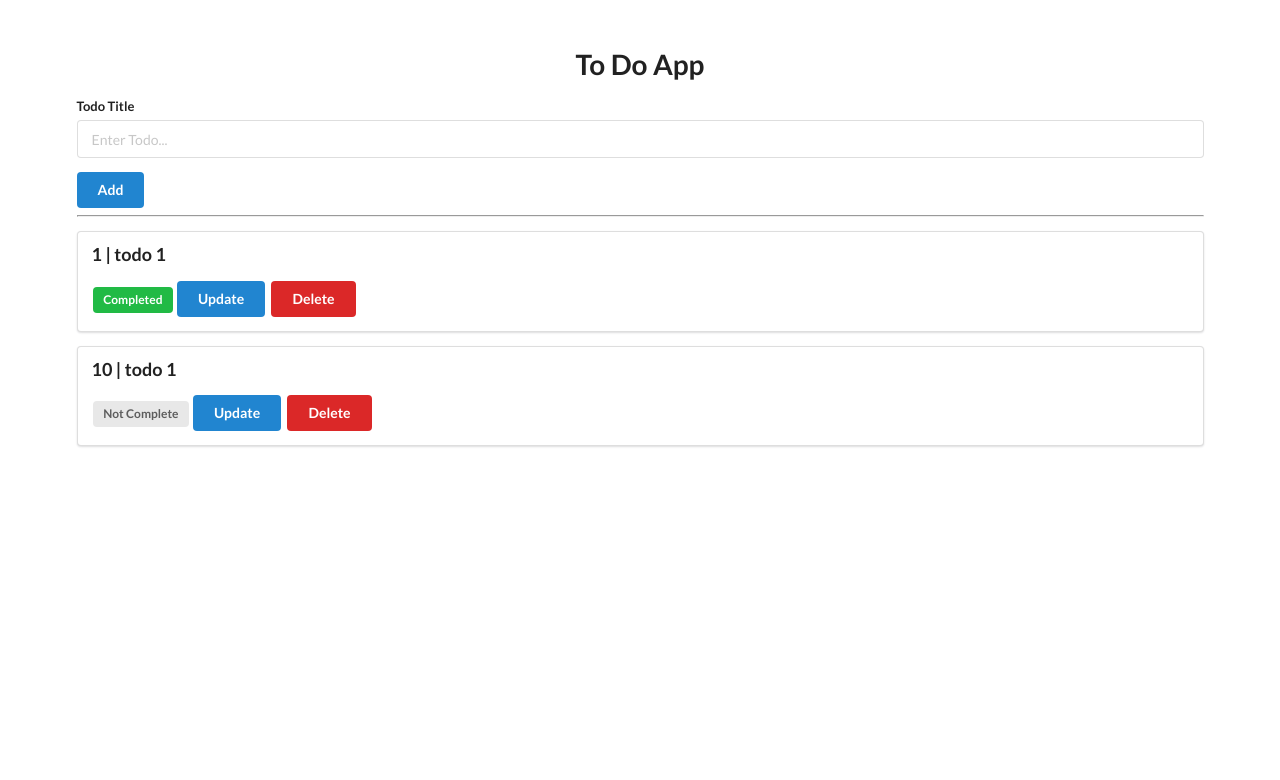
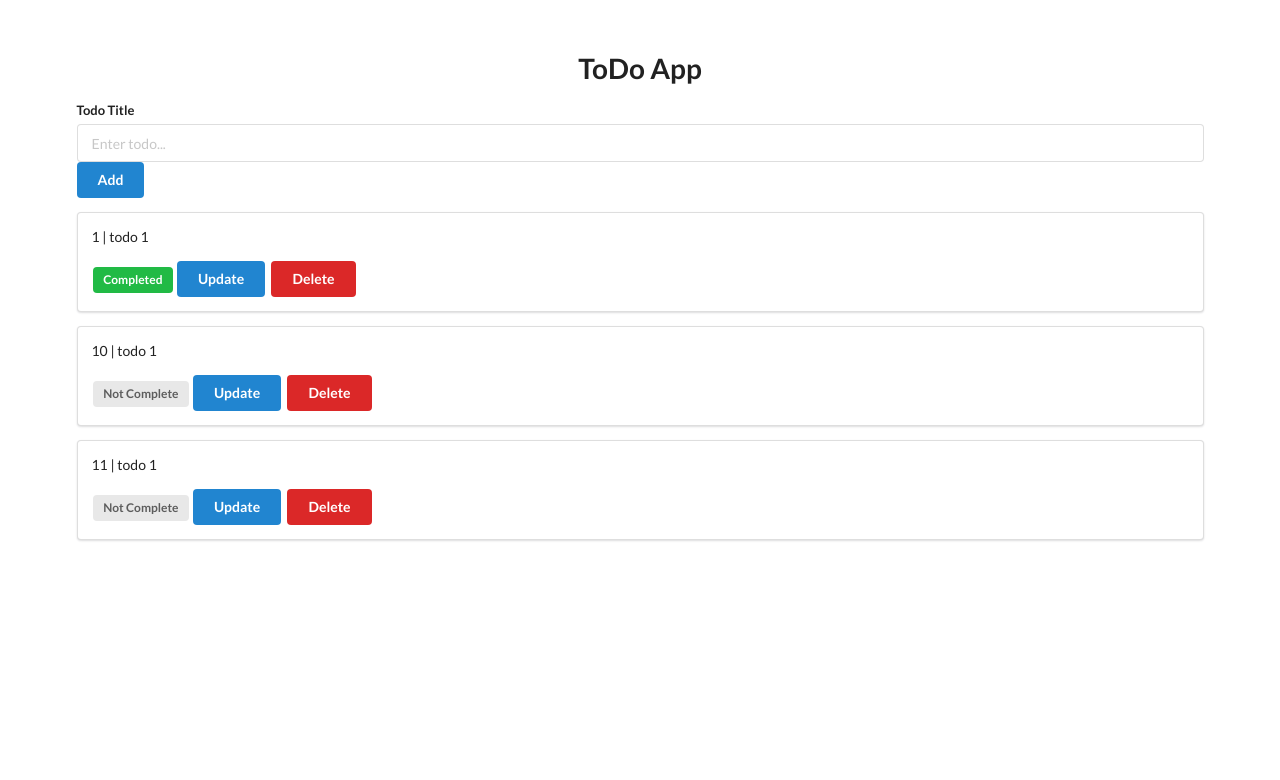
Before and after one commit to dl3918/flask-TODO, a Flask app: page / in a window 1280 px wide. Shown: the top 780 px of the page. Before the commit the page ends 447 px from the top, so only its background shows below. Run offline with Flask 3, Linux system fonts and the light colour scheme; data comes from the database, SQL or seed files in the repository; both versions use the stored data as it was after the commit.

Commit message:
finished

```diff
--- a/app.py
+++ b/app.py
@@ -4,47 +4,89 @@
 app = Flask(__name__)
 
 # config: a dictionary (as mentioned by the video tutorial) which stores manage setup variables
+# /// means relative path
 app.config['SQLALCHEMY_DATABASE_URI'] = 'sqlite:///db.sqlite'
 app.config['SQLALCHEMY_TRACK_MODIFICATIONS'] = False
-db = SQLAlchemy(app)
-
+db = SQLAlchemy(app) # create the actual database
 
 class Todo(db.Model):
-    id = db.Column(db.Integer, primary_key=True)
+    id = db.Column(db.Integer, primary_key=True) # for each entry we create a column, want to have unique keys
     title = db.Column(db.String(100))
     complete = db.Column(db.Boolean)
 
-# only use a forward slash /because this is going to be our start page.
-@app.route("/")
-def home():
-    todo_list = Todo.query.all()
-    return render_template("base.html", todo_list=todo_list)
+@app.route('/')
+def index():
+    # show all todos
+    todo_list =  Todo.query.all()
+    #print(todo_list)
+    return render_template('base.html', todo_list=todo_list)
 
-# if we go to /add, we see content defined by the add function
 @app.route("/add", methods=["POST"])
 def add():
+    # add new item
     title = request.form.get("title")
     new_todo = Todo(title=title, complete=False)
     db.session.add(new_todo)
     db.session.commit()
-    return redirect(url_for("home"))
+    return redirect(url_for("index"))
 
-# similarly
 @app.route("/update/<int:todo_id>")
 def update(todo_id):
+    # add new item
     todo = Todo.query.filter_by(id=todo_id).first()
     todo.complete = not todo.complete
     db.session.commit()
-    return redirect(url_for("home"))
-
+    return redirect(url_for("index"))
 
 @app.route("/delete/<int:todo_id>")
 def delete(todo_id):
     todo = Todo.query.filter_by(id=todo_id).first()
     db.session.delete(todo)
     db.session.commit()
-    return redirect(url_for("home"))
+    return redirect(url_for("index"))
 
 if __name__ == "__main__":
-    db.create_all()
+    with app.app_context():
+        try:
+            db.create_all()
+            new_todo = Todo(title="todo 1", complete=False)
+            db.session.add(new_todo)
+            db.session.commit()
+        except Exception as e:
+            print(f"An error occurred while creating the database: {e}")
+
+
     app.run(debug=True)
+
+
+
+# # only use a forward slash /because this is going to be our start page.
+# @app.route("/")
+# def home():
+#     todo_list = Todo.query.all()
+#     return render_template("base.html", todo_list=todo_list)
+
+# # if we go to /add, we see content defined by the add function
+# @app.route("/add", methods=["POST"])
+# def add():
+#     title = request.form.get("title")
+#     new_todo = Todo(title=title, complete=False)
+#     db.session.add(new_todo)
+#     db.session.commit()
+#     return redirect(url_for("home"))
+
+# # similarly
+# @app.route("/update/<int:todo_id>")
+# def update(todo_id):
+#     todo = Todo.query.filter_by(id=todo_id).first()
+#     todo.complete = not todo.complete
+#     db.session.commit()
+#     return redirect(url_for("home"))
+
+
+# @app.route("/delete/<int:todo_id>")
+# def delete(todo_id):
+#     todo = Todo.query.filter_by(id=todo_id).first()
+#     db.session.delete(todo)
+#     db.session.commit()
+#     return redirect(url_for("home"))
--- a/templates/base.html
+++ b/templates/base.html
@@ -11,22 +11,21 @@
 </head>
 
 <body>
-    <div style="margin-top: 50px;" class="ui container">
-        <h1 class="ui center aligned header">To Do App</h1>
+    <div class="ui container">
+    <h1 style="margin-top: 50px;" class="ui center aligned header">ToDo App</h1>
 
     <form class="ui form" action="/add" method="post">
         <div class="field">
-                <label>Todo Title</label>
-                <input type="text" name="title" placeholder="Enter Todo..."><br>
+            <label for="title">Todo Title</label>
+            <input type="text" name="title" placeholder="Enter todo...">
+            <br>
+            <button class="ui blue button" type="submit">Add</button>
         </div>
-            <button class="ui blue button" type="submit">Add</button>
     </form>
-
-        <hr>
 
     {% for todo in todo_list %}
     <div class="ui segment">
-            <p class="ui big header">{{todo.id }} | {{ todo.title }}</p>
+        <p class=""ui big header> {{ todo.id }} | {{todo.title}} </p>
 
         {% if todo.complete == False %}
             <span class="ui gray label">Not Complete</span>
```
Also changed, not shown: instance/db.sqlite, 1 other file. Lines whose indentation alone changed are shown as unchanged.
